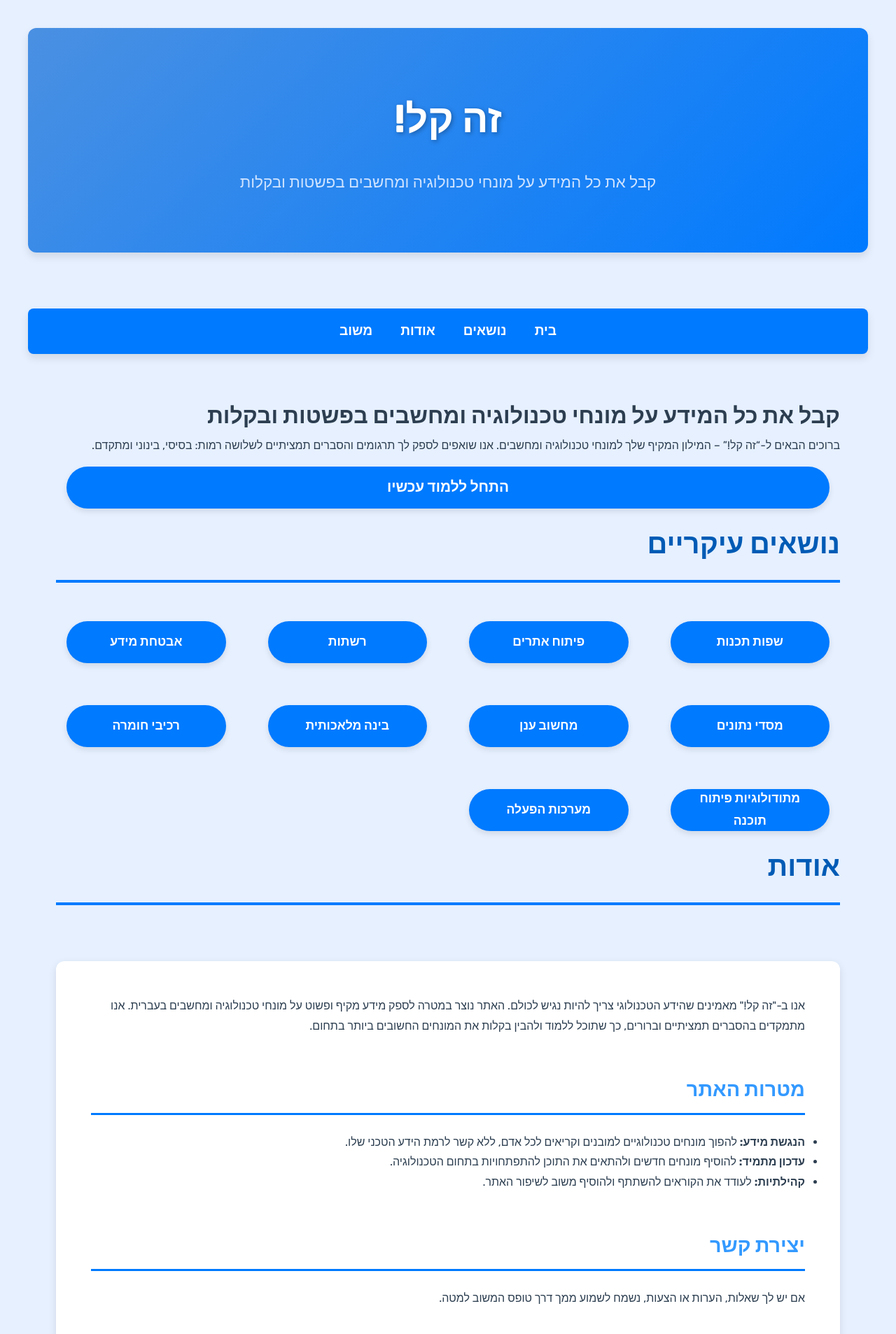
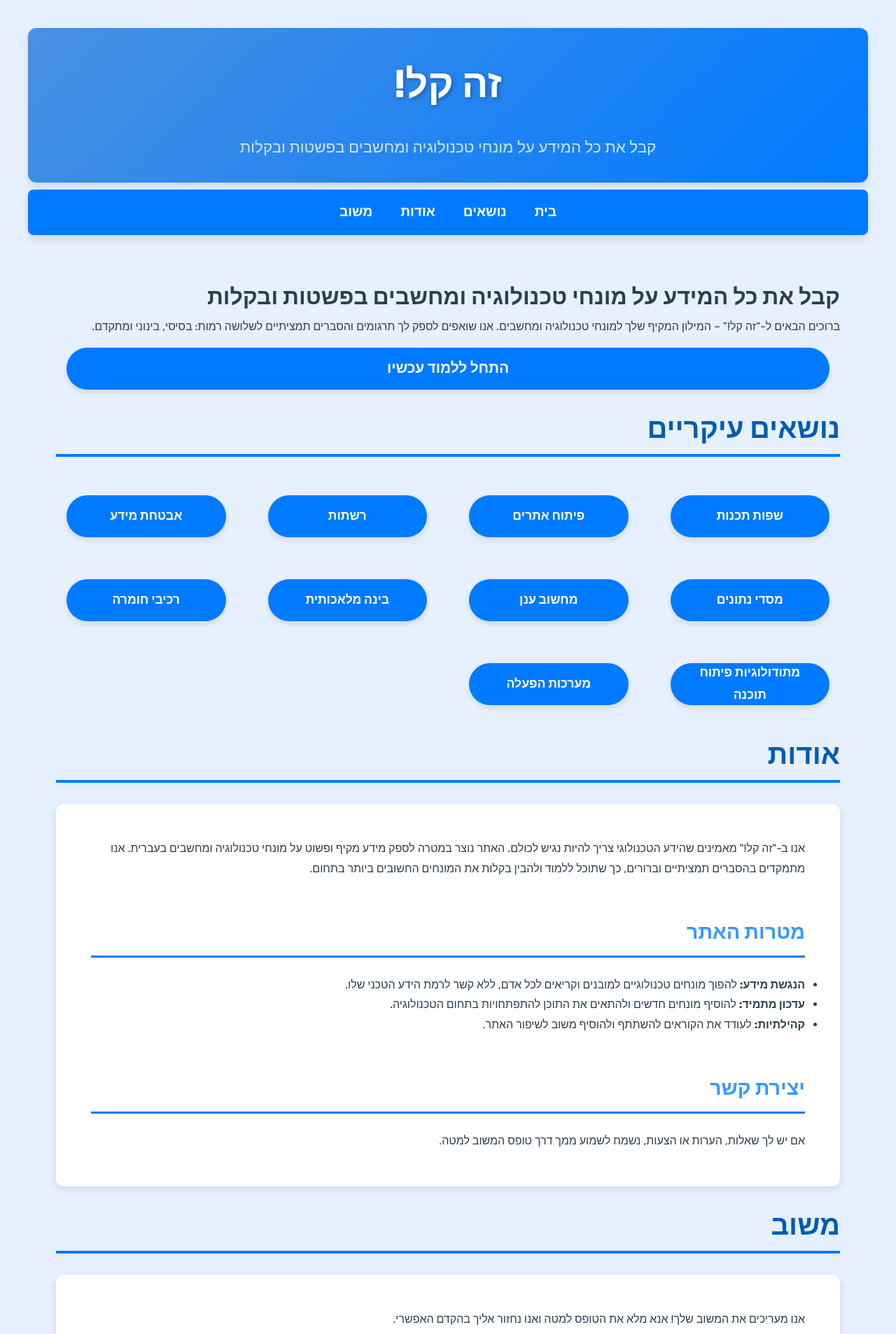
Before and after one commit to NHLOCAL/ZeKal, a Jekyll site: the page built from docs/index.md, in a window 1280 px wide. Shown: the top 1907 px of the page at 70% size. Built offline with Jekyll 4.4.1, drawn with Linux system fonts in a browser that asks for light colours.

Commit message:
שיפור עיצוב סרגל עליון ותחתון

```diff
--- a/docs/assets/css/style.css
+++ b/docs/assets/css/style.css
@@ -18,11 +18,11 @@
 /* כותרת האתר */
 header {
     background: linear-gradient(135deg, #4a90e2, #007aff);
-    padding: 80px 20px;
+    padding: 30px 20px;
     text-align: center;
     border-radius: 12px;
     box-shadow: 0 6px 12px rgba(0,0,0,0.1);
-    margin-bottom: 80px;
+    margin-bottom: 10px;
     transition: transform 0.3s ease;
 }
 
@@ -192,9 +192,10 @@
 /* כותרות הקבוצות */
 h2 {
     color: #005bb5; /* כחול כהה */
-    margin-bottom: 40px;
+    margin-bottom: 20px;
+    margin-top: 20px;
     border-bottom: 4px solid #007aff;
-    padding-bottom: 15px;
+    padding-bottom: 0px;
     font-size: 2.5em;
 }
 
@@ -209,7 +210,7 @@
 
 /* קטעים מיוחדים */
 .section {
-    margin-top: 80px;
+    margin-top: 30px;
     padding: 50px;
     background-color: #ffffff;
     border-radius: 12px;
@@ -250,11 +251,11 @@
 /* רגל האתר */
 footer {
     background: linear-gradient(135deg, #4a90e2, #007aff);
-    padding: 30px 20px; /* הקטנה מ-40px */
+    padding: 20px 20px; /* הקטנה מ-40px */
     text-align: center;
     border-radius: 12px;
     box-shadow: 0 -6px 12px rgba(0,0,0,0.1);
-    margin-top: 60px;
+    margin-top: 40px;
     transition: transform 0.3s ease;
 }
 
@@ -313,7 +314,7 @@
     }
 
     header {
-        padding: 60px 20px;
+        padding: 40px 20px;
     }
 
     header h1 {
```
